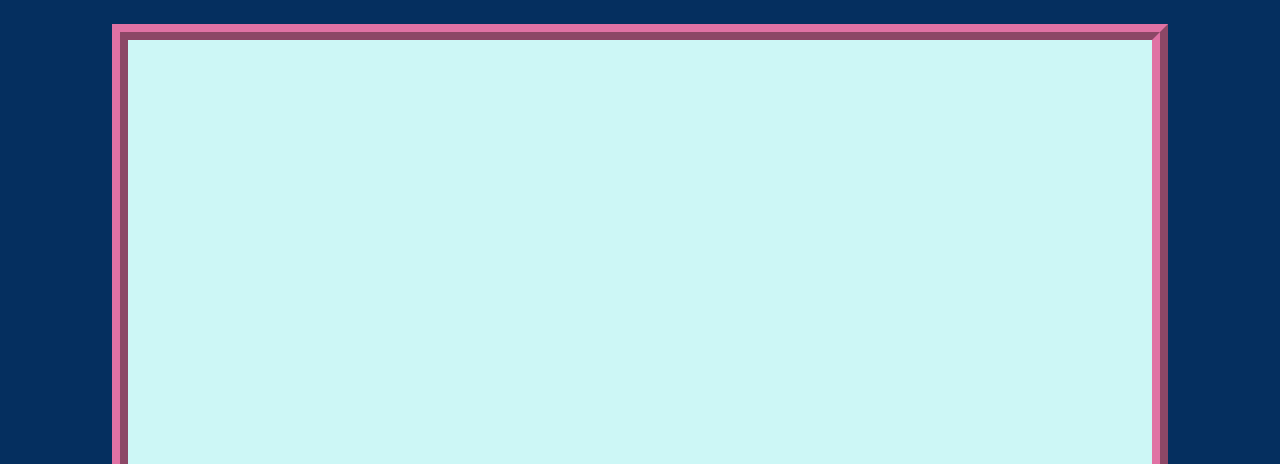
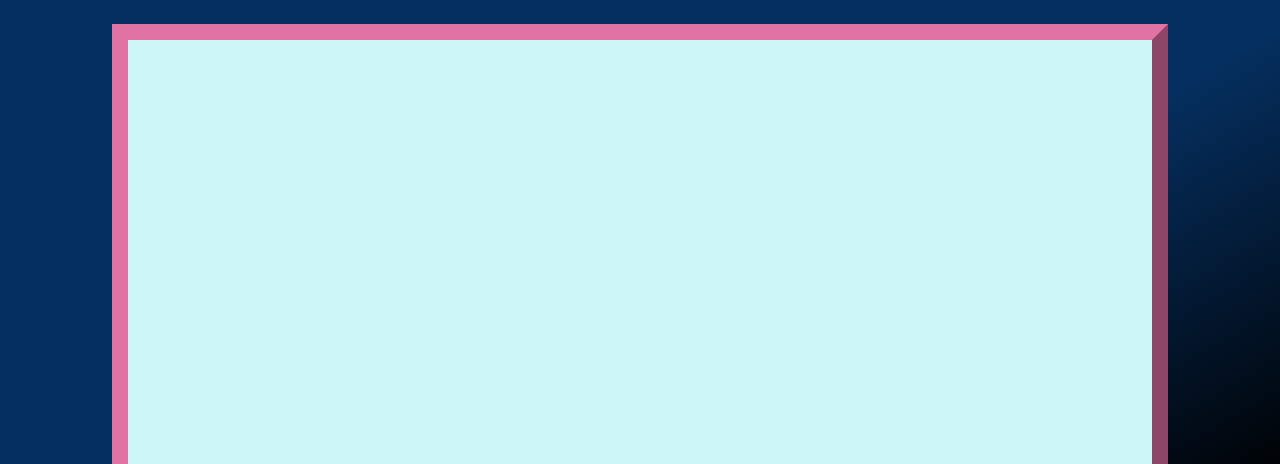
Before and after one commit to annatbg/hangman, a plain HTML site: page index.html in a window 1280 px wide. Shown: the top 464 px of the page. Drawn offline with Linux system fonts and the light colour scheme.

Commit message:
gradient commit

```diff
--- a/styles.css
+++ b/styles.css
@@ -9,7 +9,8 @@ body {
   display: flex;
   align-items: center;
   justify-content: center;
-  background-color: #052f5f;
+  /*background-color: #052f5f;*/
+  background: linear-gradient(150deg, #052f5f 50%, rgba(0,0,0,1) 80%);
   color: #052f5f;
   font-family: "VT323", monospace;
   text-transform: uppercase;
@@ -19,8 +20,7 @@ body {
   height: 90%;
   width: 80%;
   background-color: #cdf7f6;
-  /* border-radius: 2rem; */
-  border: ridge 1rem #e072a4;
+  border: outset 1rem #e072a4;
   display: flex;
   flex-direction: column;
   align-items: center;
```
